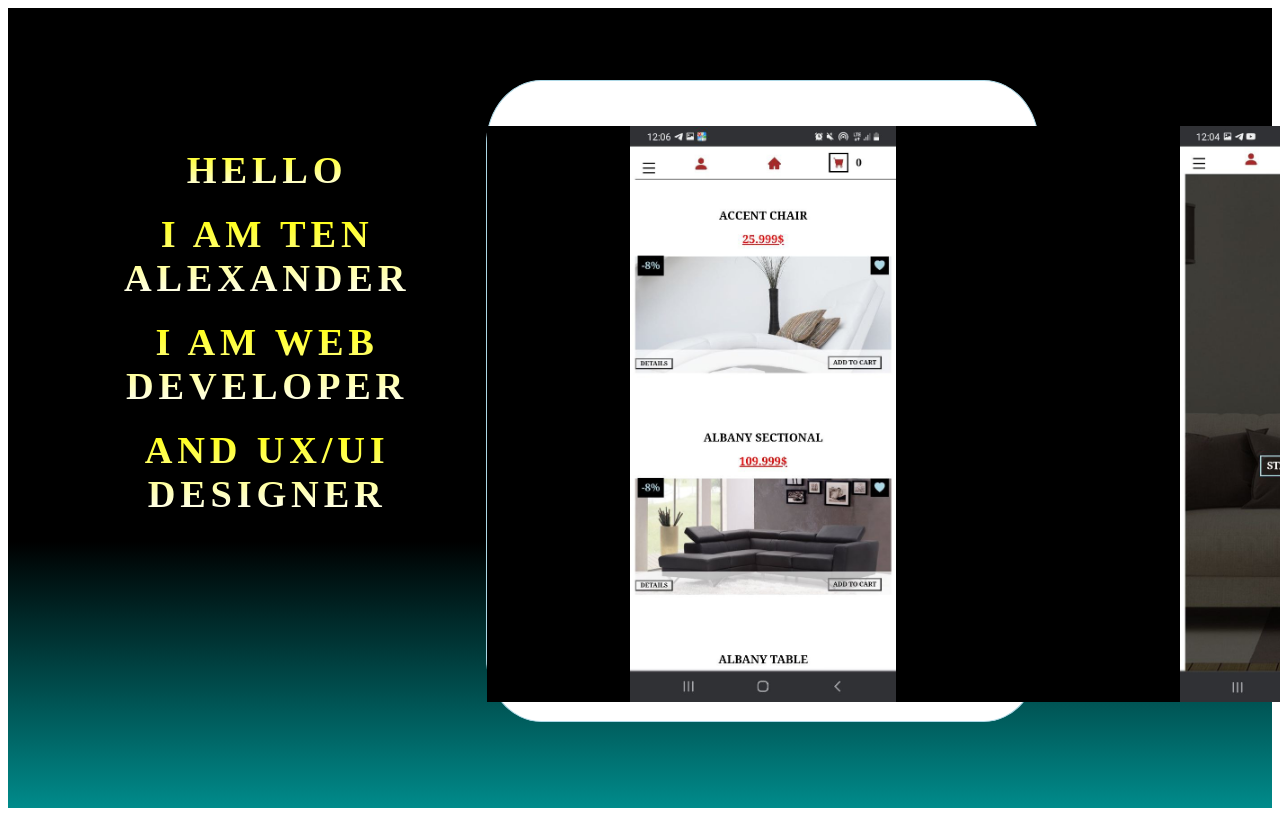
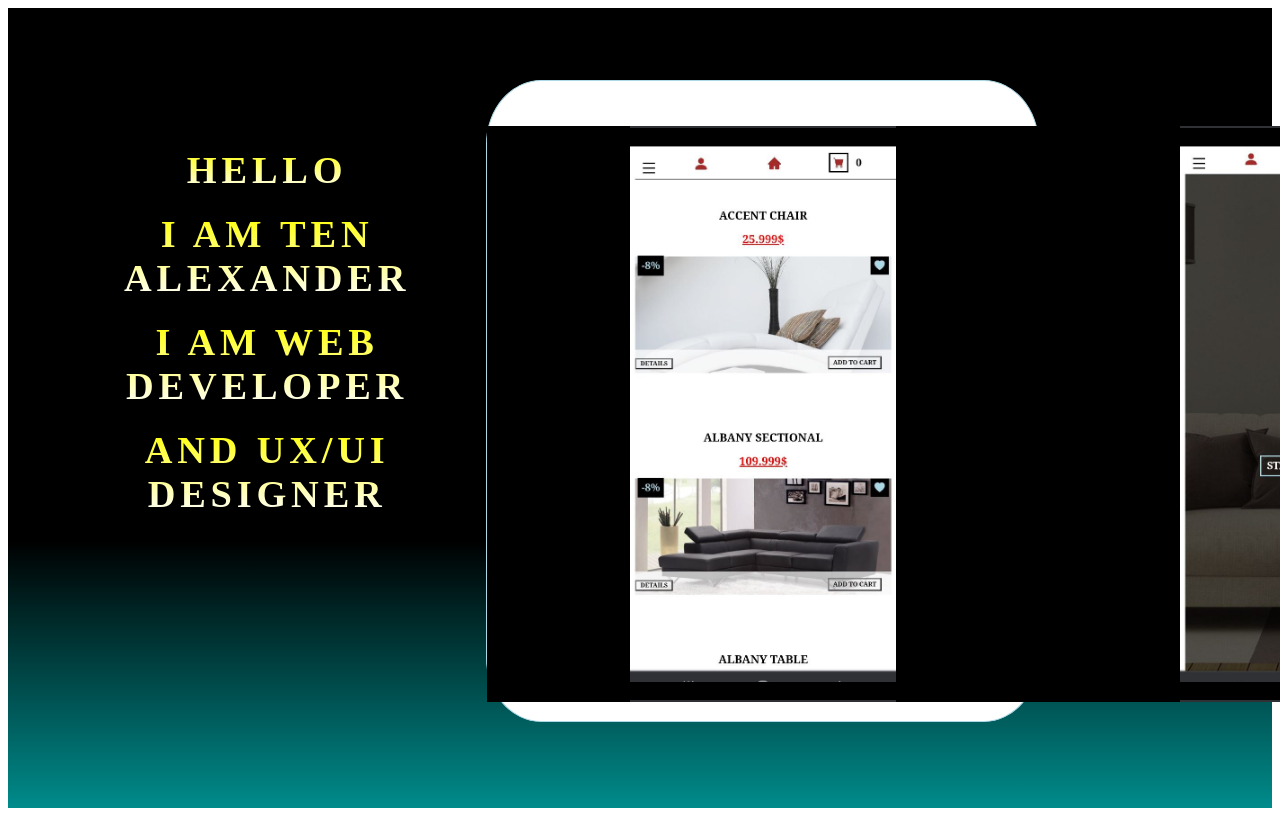
Before and after one commit to sashaTen/Portfolio, a React (Create React App) app: page / in a window 1280 px wide. Shown: the top 816 px of the page. Built offline with nearby package versions, Linux system fonts and the light colour scheme; a web font is replaced by a local one.

Commit message:
made  the  outline

```diff
--- a/src/index.css
+++ b/src/index.css
@@ -125,6 +125,8 @@
   width: 100%;
   height: 100%;
   object-fit: contain;
+  outline: solid 18px black;
+  outline-offset: -20px;
 }
 
 @media screen and (max-width: 680px) {
```
